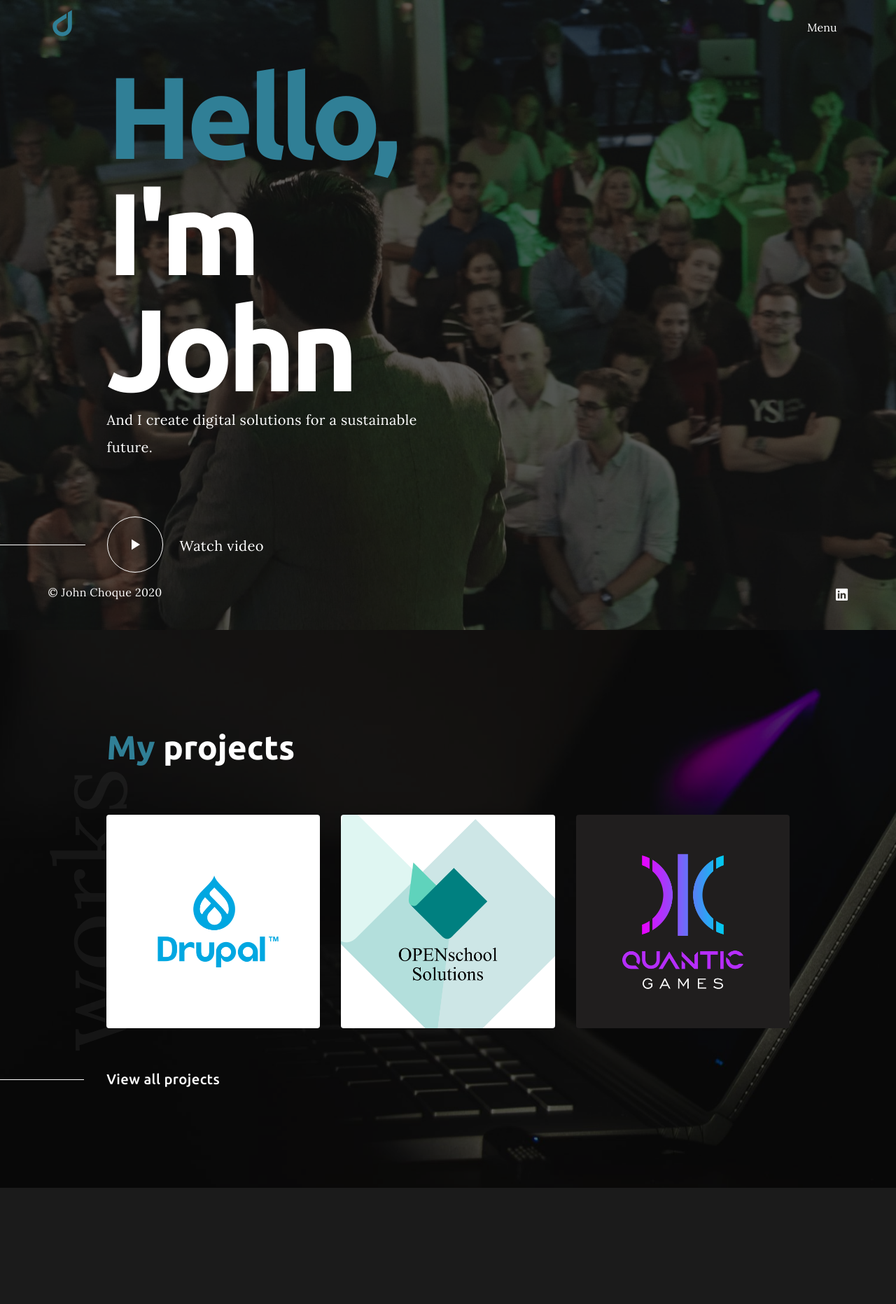
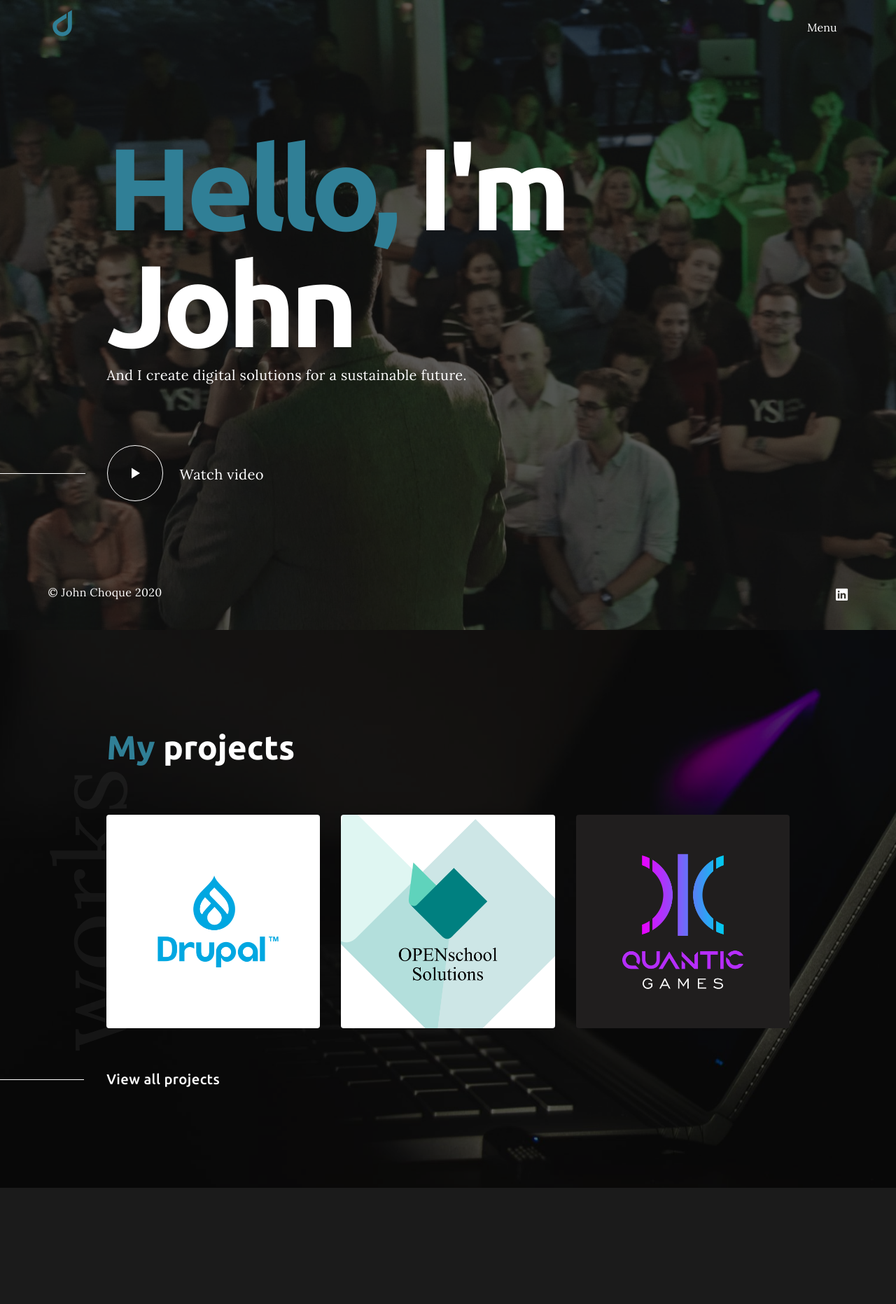
Before and after one commit to thethoughtfulmillennial/thethoughtfulmillennial.github.io, a Jekyll site: the page built from index.html, in a window 1280 px wide. Shown: the top 1863 px of the page at 70% size. Built offline with Jekyll 4.4.1, drawn with Linux system fonts in a browser that asks for light colours; some web fonts are replaced.

Commit message:
Adding style.

```diff
--- a/assets/css/style.css
+++ b/assets/css/style.css
@@ -2439,14 +2439,13 @@
 
 h1.page-title {
   margin: 0;
-  font-size: 13vw;
 }
 .section-light {
   background-color: #272727;
 }
 
-@media (max-width: 575px) {
+@media (min-width: 575px) {
   h1.page-title {
-      font-size: 6.13rem;
-  }
-}
+      font-size: 13vw;
+  }
+}
--- a/index.html
+++ b/index.html
@@ -61,7 +61,7 @@
 							<div class="container">
 								<div class="intro">
 									<div class="row">
-										<div class="col-md-8 col-lg-6">
+										<div class="col-12">
 											<h1 class="display-2 text-white page-title"><span class="text-primary">Hello,</span>
 												I'm John</h1>
 											<p class="lead">And I create digital solutions for a sustainable future.</p>
```
